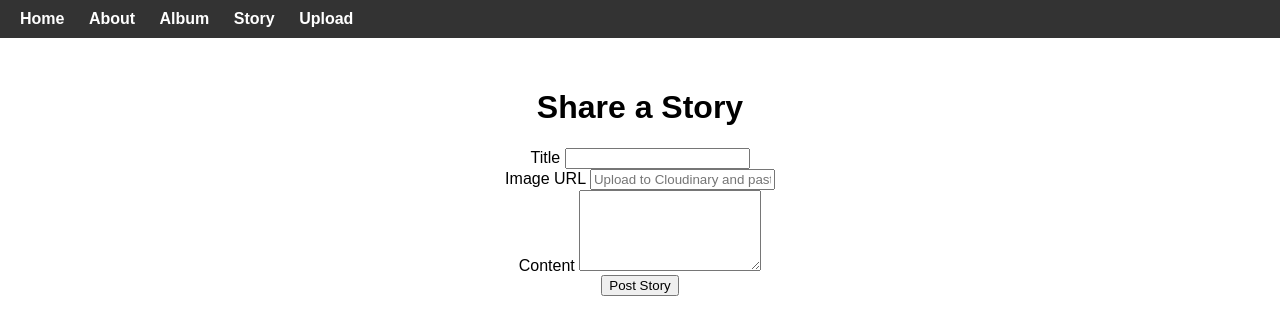
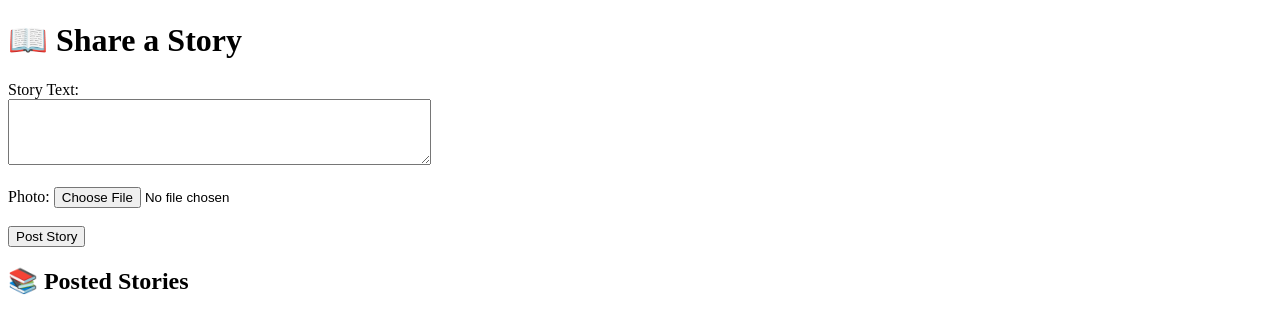
Before and after one commit to yuexia0720/photowebsite, a Flask app: page /story in a window 1280 px wide. Shown: the top 335 px of the page. Run offline with Flask 3, Linux system fonts and the light colour scheme.

Commit message:
Update story.html

```diff
--- a/templates/story.html
+++ b/templates/story.html
@@ -1,36 +1,25 @@
-{% extends "base.html" %}
-{% block content %}
-<div class="max-w-4xl mx-auto px-4 py-10">
-    <h1 class="text-4xl font-bold mb-6 text-center">Share a Story</h1>
+<!DOCTYPE html>
+<html>
+<head>
+    <title>Stories</title>
+</head>
+<body>
+    <h1>📖 Share a Story</h1>
+    <form method="post" enctype="multipart/form-data">
+        <label>Story Text:</label><br>
+        <textarea name="story_text" rows="4" cols="50" required></textarea><br><br>
 
-    <!-- Form -->
-    <form method="POST" class="bg-white p-6 rounded-xl shadow-md mb-10">
-        <div class="mb-4">
-            <label class="block font-semibold mb-1">Title</label>
-            <input type="text" name="title" required class="w-full border rounded-lg p-2">
-        </div>
-        <div class="mb-4">
-            <label class="block font-semibold mb-1">Image URL</label>
-            <input type="text" name="image_url" placeholder="Upload to Cloudinary and paste URL here" class="w-full border rounded-lg p-2">
-        </div>
-        <div class="mb-4">
-            <label class="block font-semibold mb-1">Content</label>
-            <textarea name="content" rows="5" required class="w-full border rounded-lg p-2"></textarea>
-        </div>
-        <button type="submit" class="bg-blue-600 text-white px-4 py-2 rounded-lg hover:bg-blue-700">Post Story</button>
+        <label>Photo:</label>
+        <input type="file" name="story_image" required><br><br>
+
+        <button type="submit">Post Story</button>
     </form>
 
-    <!-- Display stories -->
-    <div class="space-y-10">
-        {% for story in stories %}
-        <div class="bg-gray-100 p-6 rounded-xl shadow">
-            <h2 class="text-2xl font-bold mb-2">{{ story.title }}</h2>
-            {% if story.image_url %}
-            <img src="{{ story.image_url }}" class="mb-4 rounded-lg max-h-[400px] w-full object-cover">
-            {% endif %}
-            <p class="text-gray-800 whitespace-pre-line">{{ story.content }}</p>
-        </div>
-        {% endfor %}
-    </div>
-</div>
-{% endblock %}
+    <h2>📚 Posted Stories</h2>
+    {% for story in stories %}
+        <img src="{{ story.image_url }}" style="width:300px;"><br>
+        <p>{{ story.text }}</p>
+        <hr>
+    {% endfor %}
+</body>
+</html>
```
